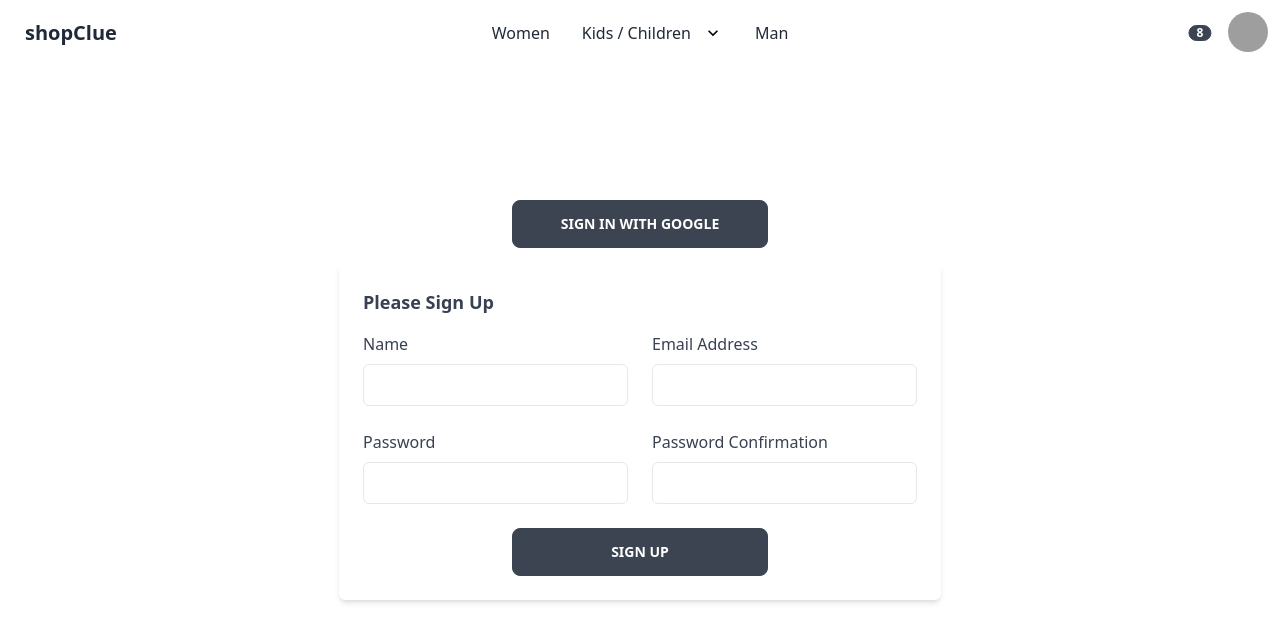
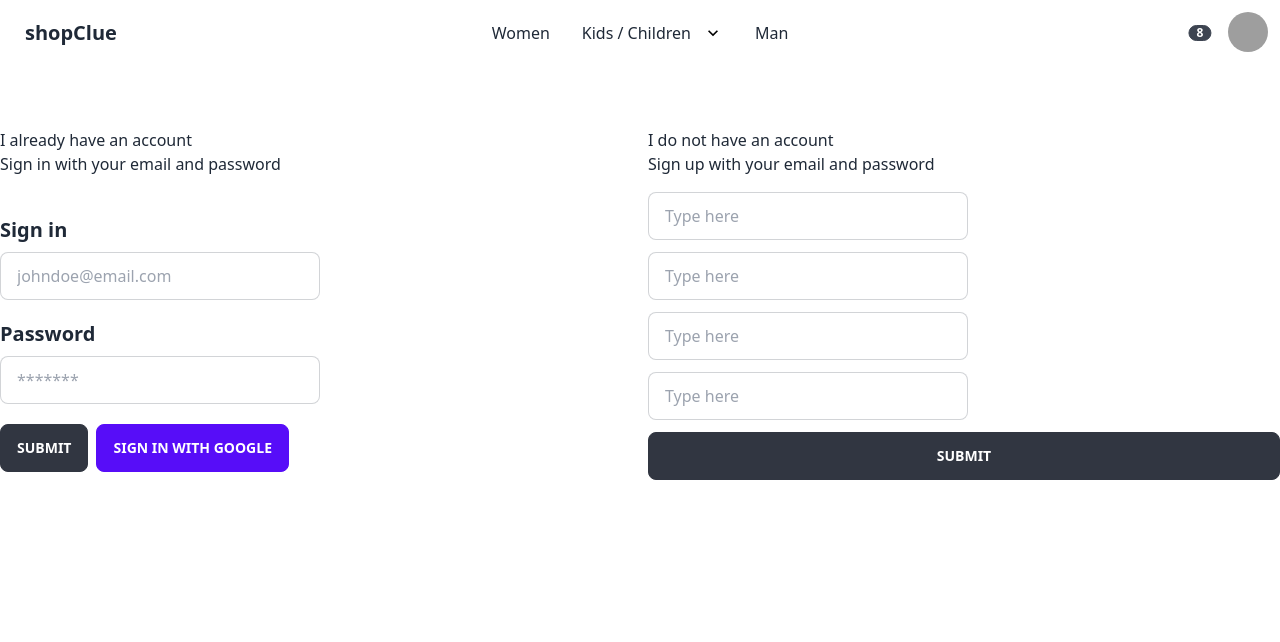
Before and after one commit to tejinder-sharma/Shopping-website, a React (Create React App) app: page /sign-in in a window 1280 px wide. Shown: the top 642 px of the page. Built offline with nearby package versions, Linux system fonts and the light colour scheme; grey boxes are pictures that could not be loaded.

Commit message:
some changes:

```diff
--- a/src/Components/sign-up-form/signup-form.component.jsx
+++ b/src/Components/sign-up-form/signup-form.component.jsx
@@ -1,131 +1,122 @@
-import {useState} from 'react'
+import { useState } from "react";
 
-import { createAuthUserWithEmailAndPassword, createUserDocumentFromAuth } from '../../utils/firebase/firebase.utils';
+import {
+  createAuthUserWithEmailAndPassword,
+  createUserDocumentFromAuth,
+} from "../../utils/firebase/firebase.utils";
 
 const defaultFormFields = {
-  displayName: '',
-  email: '',
-  password: '',
-  confirmPassword: ''
-}
+  displayName: "",
+  email: "",
+  password: "",
+  confirmPassword: "",
+};
 
 const SignUpForm = () => {
   const [formFields, setFormFields] = useState(defaultFormFields);
-  const {displayName, email, password, confirmPassword} = formFields;
+  const { displayName, email, password, confirmPassword } = formFields;
 
-  console.log(formFields)
+  console.log(formFields);
 
-  const resetFormFields = () =>{
-    setFormFields(defaultFormFields)
-  }
+  const resetFormFields = () => {
+    setFormFields(defaultFormFields);
+  };
 
   const handleSubmit = async (event) => {
     event.preventDefault();
     // console.log(event)
-    if(password !== confirmPassword){
-      alert('password not matched');
-      return
+    if (password !== confirmPassword) {
+      alert("password not matched");
+      return;
     }
-    try{
-      const { user } =  await createAuthUserWithEmailAndPassword(email, password);
-      await createUserDocumentFromAuth(user, {displayName});
+    try {
+      const { user } = await createAuthUserWithEmailAndPassword(
+        email,
+        password
+      );
+      await createUserDocumentFromAuth(user, { displayName });
       resetFormFields();
+    } catch (error) {
+      if (error.code === "auth/email-already-in-use") {
+        alert("Email is already in use");
+      } else {
+        console.log(error);
+      }
+    }
+  };
+  const handleChange = (event) => {
+    const { name, value } = event.target;
+    setFormFields({ ...formFields, [name]: value });
+  };
+  return (
+    <div className="container mx-auto grid grid-cols-1 md:grid-cols-2 gap-4 mt-32">
+      <div className="grid grid-cols-1 gap-4">
+        <div>
+          <h2>I already have an account</h2>
+          <p>Sign in with your email and password</p>
+        </div>
 
-    } catch(error){
-      if(error.code === 'auth/email-already-in-use'){
-        alert('Email is already in use');
-      }
-      else{
-        console.log(error)
-      }
-
-    }
-
-
-  }
-  const handleChange = (event) => {
-    const {name, value} = event.target
-    setFormFields({...formFields, [name]: value})
-  }
-  return (
-    <div className="mt-4">
-
-
-      <section className="max-w-4xl p-6 mx-auto bg-white rounded-md shadow-md dark:bg-base-300">
-        <h2 className="text-lg font-semibold text-gray-700 capitalize dark:text-white">
-        Please sign up
-        </h2>
-
-        <form onSubmit={handleSubmit}>
-          <div className="grid grid-cols-1 gap-6 mt-4 sm:grid-cols-2">
+        <form className="grid grid-cols-1 gap-3">
           <div>
-              <label className="text-gray-700 dark:text-gray-200" htmlFor="name">
-                Name
+            <label for="username" className="block text-xl font-semibold mb-2">
+              Sign in
             </label>
             <input
-                id="name"
-                type="text"
-                onChange={handleChange}
-                name="displayName"
-                value={displayName}
-                className="block w-full px-4 py-2 mt-2 text-gray-700 bg-white border border-gray-200 rounded-md dark:bg-gray-800 dark:text-gray-300 dark:border-gray-600 focus:border-blue-400 focus:ring-blue-300 focus:ring-opacity-40 dark:focus:border-blue-300 focus:outline-none focus:ring"
+              id="username"
+              type="email"
+              placeholder="johndoe@email.com"
+              className="input input-bordered w-full max-w-xs"
             />
           </div>
-
           <div>
             <label
-              className="text-gray-700 dark:text-gray-200"
-                htmlFor="emailAddress"
+              for="user-password"
+              className="block text-xl font-semibold mb-2"
             >
-                Email Address
-              </label>
-              <input
-                id="emailAddress"
-                type="email"
-                name="email"
-                onChange={handleChange}
-                value={email}
-                className="block w-full px-4 py-2 mt-2 text-gray-700 bg-white border border-gray-200 rounded-md dark:bg-gray-800 dark:text-gray-300 dark:border-gray-600 focus:border-blue-400 focus:ring-blue-300 focus:ring-opacity-40 dark:focus:border-blue-300 focus:outline-none focus:ring"
-              />
-            </div>
-
-            <div>
-              <label className="text-gray-700 dark:text-gray-200" htmlFor="password">
               Password
             </label>
             <input
-                id="password"
+              id="user-password"
               type="password"
-                name="password"
-                value={password}
-                onChange={handleChange}
-                className="block w-full px-4 py-2 mt-2 text-gray-700 bg-white border border-gray-200 rounded-md dark:bg-gray-800 dark:text-gray-300 dark:border-gray-600 focus:border-blue-400 focus:ring-blue-300 focus:ring-opacity-40 dark:focus:border-blue-300 focus:outline-none focus:ring"
+              placeholder="*******"
+              className="input input-bordered w-full max-w-xs"
             />
           </div>
-
           <div>
-              <label
-              className="text-gray-700 dark:text-gray-200"
-              htmlFor="passwordConfirmation"
-              >
-                Password Confirmation
-              </label>
-              <input
-                id="passwordConfirmation"
-                type="password"
-                name="confirmPassword"
-                onChange={handleChange}
-                value={confirmPassword}
-                className="block w-full px-4 py-2 mt-2 text-gray-700 bg-white border border-gray-200 rounded-md dark:bg-gray-800 dark:text-gray-300 dark:border-gray-600 focus:border-blue-400 focus:ring-blue-300 focus:ring-opacity-40 dark:focus:border-blue-300 focus:outline-none focus:ring"
-              />
-            </div>
-          </div>
-
-          <div className="flex justify-center mt-6">
-          <input type="submit" value="sign up" className="btn btn-wide" />
+            <input type="submit" className="btn btn-active" />
+            <button class="btn btn-primary ml-2">Sign In With Google</button>
           </div>
         </form>
-      </section>
+      </div>
+      <div className="grid grid-cols-1 gap-4">
+        <div>
+          <h2>I do not have an account</h2>
+          <p>Sign up with your email and password</p>
+        </div>
+        <form className="grid grid-cols-1 gap-3">
+          <input
+            type="text"
+            placeholder="Type here"
+            class="input input-bordered w-full max-w-xs"
+          />
+          <input
+            type="text"
+            placeholder="Type here"
+            class="input input-bordered w-full max-w-xs"
+          />
+          <input
+            type="text"
+            placeholder="Type here"
+            class="input input-bordered w-full max-w-xs"
+          />
+          <input
+            type="text"
+            placeholder="Type here"
+            class="input input-bordered w-full max-w-xs"
+          />
+          <input type="submit" className="btn btn-active" />
+        </form>
+      </div>
     </div>
   );
 };
--- a/src/routes/sign-in/sign-in.component.jsx
+++ b/src/routes/sign-in/sign-in.component.jsx
@@ -13,8 +13,7 @@ const SignIn = () => {
 
 
     return(
-        <div className="min-h-screen flex justify-center items-center flex-col">
-           <button className="btn btn-wide" onClick={logGoogleUser}>Sign In with google</button>
+        <div>
            <SignUpForm />
         </div>
     )
```
Lines whose indentation alone changed are shown as unchanged.
